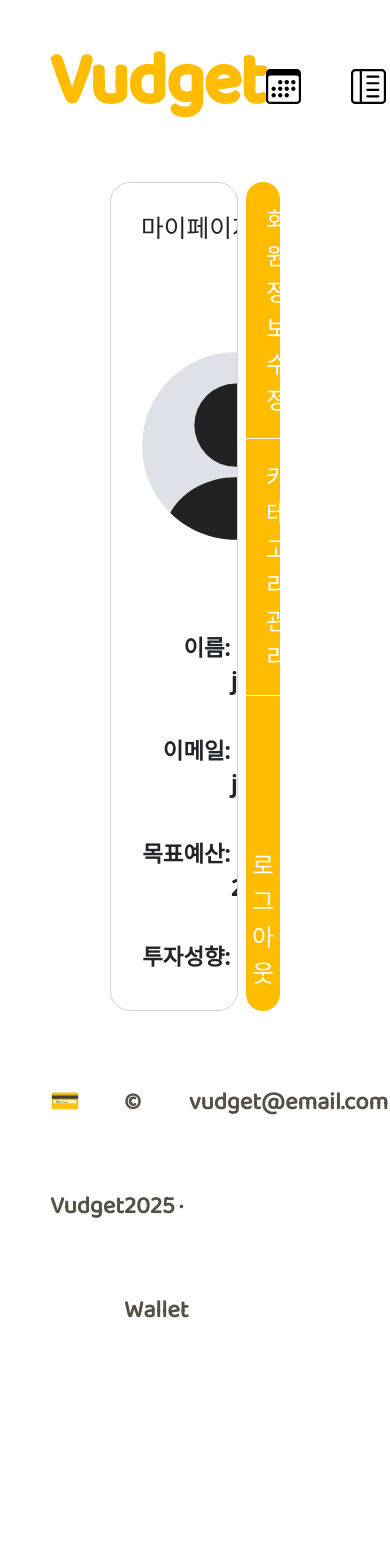
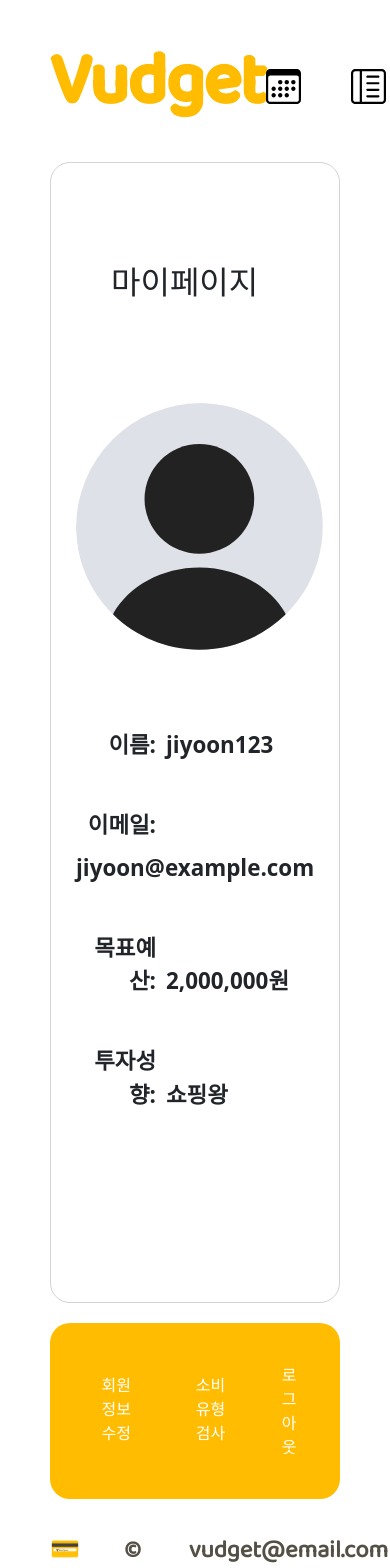
Before and after one commit to KB-Wallet/KB-Vudget, a Vue app: page /MyPage in a window 390 px wide. Shown: the top 1568 px of the page. Before the commit the page ends 1393 px from the top, so only its background shows below. Built offline with nearby package versions, Linux system fonts and the light colour scheme; data requests are answered from the project's data file.

Commit message:
[feat] JH & MJ Issue 병합

```diff
--- a/package.json
+++ b/package.json
@@ -9,7 +9,7 @@
     "preview": "vite preview",
     "lint": "eslint . --fix",
     "format": "prettier --write src/",
-    "db": "json-server --watch db.json --port 5000"
+    "db": "json-server --watch db.json --port 5001"
   },
   "dependencies": {
     "@vuepic/vue-datepicker": "^11.0.2",
--- a/src/components/MyPage/EditMyPage.vue
+++ b/src/components/MyPage/EditMyPage.vue
@@ -14,7 +14,7 @@ const form = reactive({
 })
 onMounted(async () => {
   try {
-    const response = await axios.get('http://localhost:5000/users/1')
+    const response = await axios.get('http://localhost:5001/users/1')
     const user = response.data
     form.name = user.username
     form.email = user.email
--- a/src/pages/MyPage.vue
+++ b/src/pages/MyPage.vue
@@ -1,34 +1,53 @@
 <script setup>
-import db from '@/../db.json'
-import { onMounted } from 'vue'
-
-onMounted(() => {
-  console.log(db)
+import axios from 'axios'
+import { onMounted, ref } from 'vue'
+import { useRouter } from 'vue-router'
+import defaultProfile from '@/icons/user.svg'
+const router = useRouter()
+const isModalOpen = ref(false)
+const user = ref(null)
+onMounted(async () => {
+  try {
+    const response = await axios.get('http://localhost:5001/users/1')
+    user.value = response.data
+  } catch (error) {
+    console.error('유저 정보 불러오기 실패:', error)
+  }
 })
-
-// function logout(()=>{
-
-// })
+function logout() {
+  alert('로그아웃 되었습니다.')
+  router.push('/mainpage')
+}
+function openImage() {
+  isModalOpen.value = true
+}
+function closeImage() {
+  isModalOpen.value = false
+}
 </script>
-
 <template>
-  <div class="mypage-container">
+  <div v-if="user" class="mypage-container">
     <div class="mypage-Lcontainer">
       <div class="profile-container">
-        <h2>마이페이지</h2>
-        <div>
-          <img src="@/icons/user.svg" alt="" />
+        <h2 class="page-title">마이페이지</h2>
+        <div class="profile-left">
+          <img
+            :src="user.profileImg || defaultProfile"
+            alt="프로필"
+            class="profile-img"
+            @click="openImage"
+          />
         </div>
-        <div>
+        <div class="profile-right">
           <p>
-            <span class="label">이름:</span><span class="value">{{ db.users[0].username }}</span>
+            <span class="label">이름:</span><span class="value">{{ user.username }}</span>
           </p>
           <p>
-            <span class="label">이메일:</span><span class="value">{{ db.users[0].email }}</span>
+            <span class="label">이메일:</span><span class="value">{{ user.email }}</span>
           </p>
           <p>
             <span class="label">목표예산:</span
-            ><span class="value">{{ db.users[0].targetBudget.toLocaleString() }}원</span>
+            ><span class="value">{{ user.targetBudget.toLocaleString() }}원</span>
           </p>
           <p><span class="label">투자성향:</span><span class="value">쇼핑왕</span></p>
         </div>
@@ -36,21 +55,32 @@ onMounted(() => {
     </div>
     <div class="mypage-Rcontainer">
       <router-link to="/editmypage" class="link">회원정보수정</router-link>
-      <router-link to="/categoriespage" class="link">카테고리관리</router-link>
-      <button class="logout-btn">로그아웃</button>
+      <router-link to="/editmypage" class="link">소비 유형 검사</router-link>
+      <button class="logout-btn" @click="logout">로그아웃</button>
+    </div>
+    <div :class="['modal-overlay', { active: isModalOpen }]" @click="closeImage">
+      <div class="modal-content" @click.stop>
+        <img :src="user.profileImg || defaultProfile" alt="확대된 프로필" />
+      </div>
     </div>
   </div>
+  <div v-else>유저 정보를 불러오는 중입니다..</div>
 </template>
-
 <style scoped>
+html,
+body {
+  margin: 0;
+  padding: 0;
+  height: 100vh;
+  overflow: hidden;
+}
 .mypage-container {
   box-sizing: border-box;
   display: flex;
   flex-direction: row;
   justify-content: space-between;
-  padding: 40px 60px;
+  padding: 0 auto;
 }
-
 .mypage-Lcontainer {
   display: flex;
   width: 75%;
@@ -58,12 +88,45 @@ onMounted(() => {
   border-radius: 20px;
   overflow: hidden;
   flex-wrap: wrap;
+  padding: 150px 0;
 }
-
 h2 {
   padding: 30px;
 }
-
+.profile-img {
+  width: 250px;
+  height: 250px;
+  object-fit: cover;
+  border-radius: 50%; /* 동그랗게 만들기 */
+  cursor: pointer;
+  transition: transform 0.3s ease;
+}
+.profile-img:hover {
+  transform: scale(1.05);
+}
+.modal-overlay {
+  position: fixed;
+  top: 0;
+  left: 0;
+  width: 100vw;
+  height: 100vh;
+  backdrop-filter: blur(5px);
+  background-color: rgba(0, 0, 0, 0.7);
+  display: flex;
+  justify-content: center;
+  align-items: center;
+  z-index: 1000;
+  display: none;
+}
+.modal-overlay.active {
+  display: flex;
+}
+.modal-content img {
+  width: 500px;
+  height: 500px;
+  object-fit: cover;
+  border-radius: 50%;
+}
 .mypage-Rcontainer {
   border: none;
   background-color: #ffbc00;
@@ -73,33 +136,59 @@ h2 {
   border-radius: 20px;
   position: relative;
 }
-
 .label {
   display: inline-block;
   width: 100px; /* 너비 조정 가능 */
   text-align: right;
   margin-right: 60px;
 }
-
 .value {
   display: inline-block;
   margin-left: 100px;
 }
-
 .profile-container {
+  position: relative;
   display: flex;
   box-sizing: border-box;
   flex-wrap: wrap;
   gap: 40px;
+  padding-top: 80px;
+  justify-content: center;
+  align-items: center;
+  width: 100%;
 }
-
+.profile-left {
+  flex: 3;
+  display: flex;
+  justify-content: center;
+  align-items: center;
+  min-width: 250px;
+}
+.profile-right {
+  flex: 3;
+  display: flex;
+  flex-direction: column;
+  justify-content: center;
+  text-align: left;
+  gap: 20px;
+  font-weight: bold;
+  padding-left: 20px;
+  min-width: 300px;
+}
+.page-title {
+  position: absolute;
+  top: -80px;
+  left: 30px;
+  margin: 0;
+  font-size: 2rem;
+}
 .profile-container > div:first-child {
   display: flex;
   flex: 1;
   justify-content: center;
   align-items: center;
+  font-size: 1.4rem;
 }
-
 .profile-container > div:last-child {
   padding: 20px;
   display: flex;
@@ -118,12 +207,11 @@ h2 {
 .profile-container > div > img {
   width: 250px;
 }
-
 .link {
   text-decoration: none;
   color: white;
-  font-size: 1.5rem;
-  padding: 20px;
+  font-size: 2rem;
+  padding: 30px;
   text-align: center;
   border-bottom: 1px solid white;
 }
@@ -138,13 +226,66 @@ h2 {
   color: white;
   font-size: 1.5rem;
 }
+.link:hover,
 .logout-btn:hover {
+  color: brown;
   cursor: pointer;
 }
-
 @media (max-width: 768px) {
-  .profile-container > div:last-child {
-    margin-left: 0;
+  .profile-container {
+    flex-direction: column;
+    align-items: center;
+  }
+  .profile-left,
+  .profile-right {
+    flex: none;
+    width: 100%;
+    text-align: center;
+    padding: 10px 0;
+  }
+  .profile-right {
+    padding-left: 0;
+  }
+  .label,
+  .value {
+    display: inline-block;
+    text-align: left;
+    margin: 5px;
+  }
+  .label {
+    width: 80px;
+    text-align: right;
   }
 }
+@media (max-width: 1670px) {
+  .mypage-container {
+    flex-direction: column;
+    align-items: center;
+  }
+  .mypage-Lcontainer,
+  .mypage-Rcontainer {
+    width: 100%;
+    margin-top: 20px;
+  }
+  .mypage-Rcontainer {
+    flex-direction: row;
+    justify-content: space-around;
+    padding: 20px;
+    height: auto;
+    position: static;
+  }
+  .logout-btn {
+    position: static;
+    transform: none;
+    font-size: 1rem;
+  }
+  .link {
+    border-bottom: none;
+    font-size: 1rem;
+  }
+}
+.link:hover,
+.logout-btn:hover {
+  color: brown;
+}
 </style>
```
